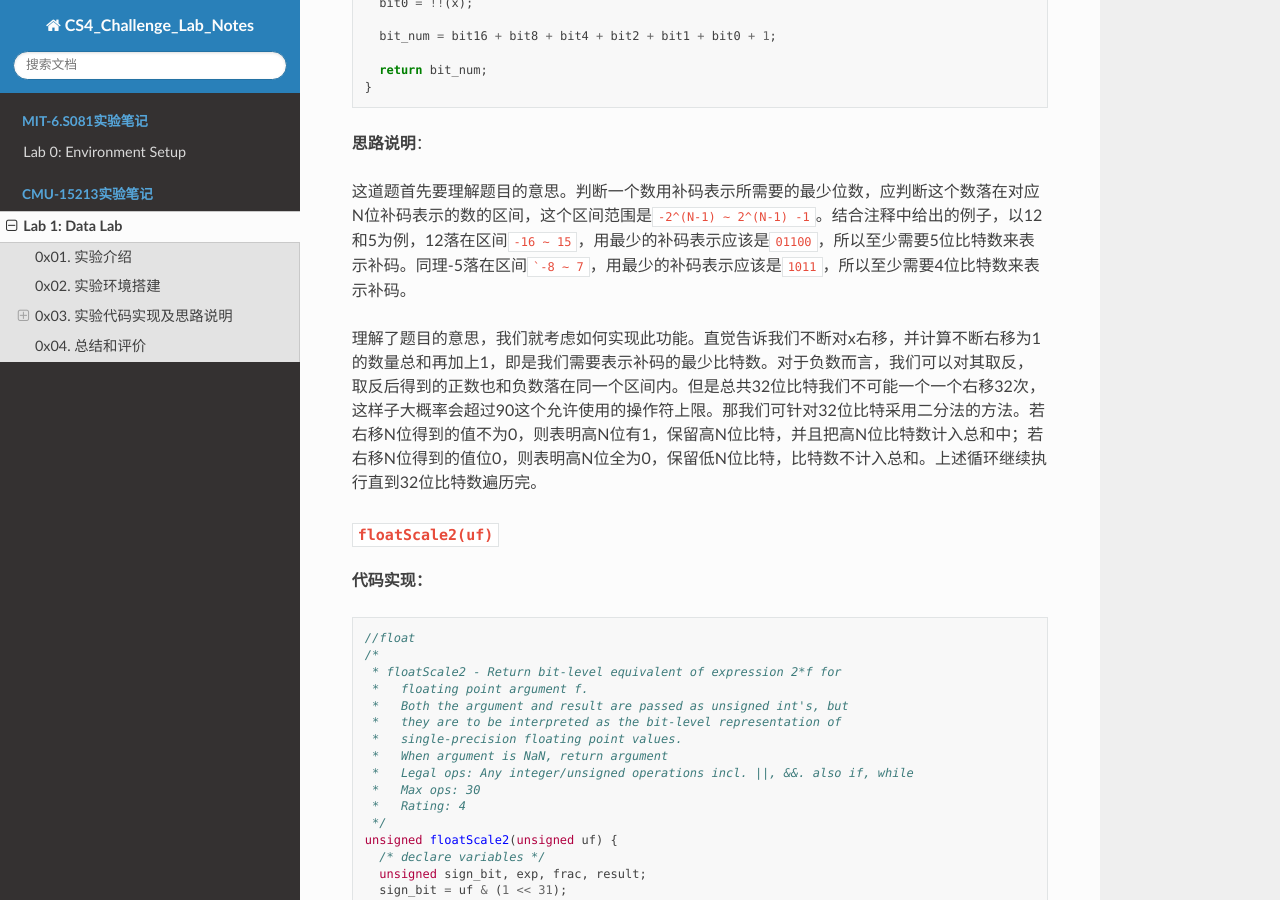
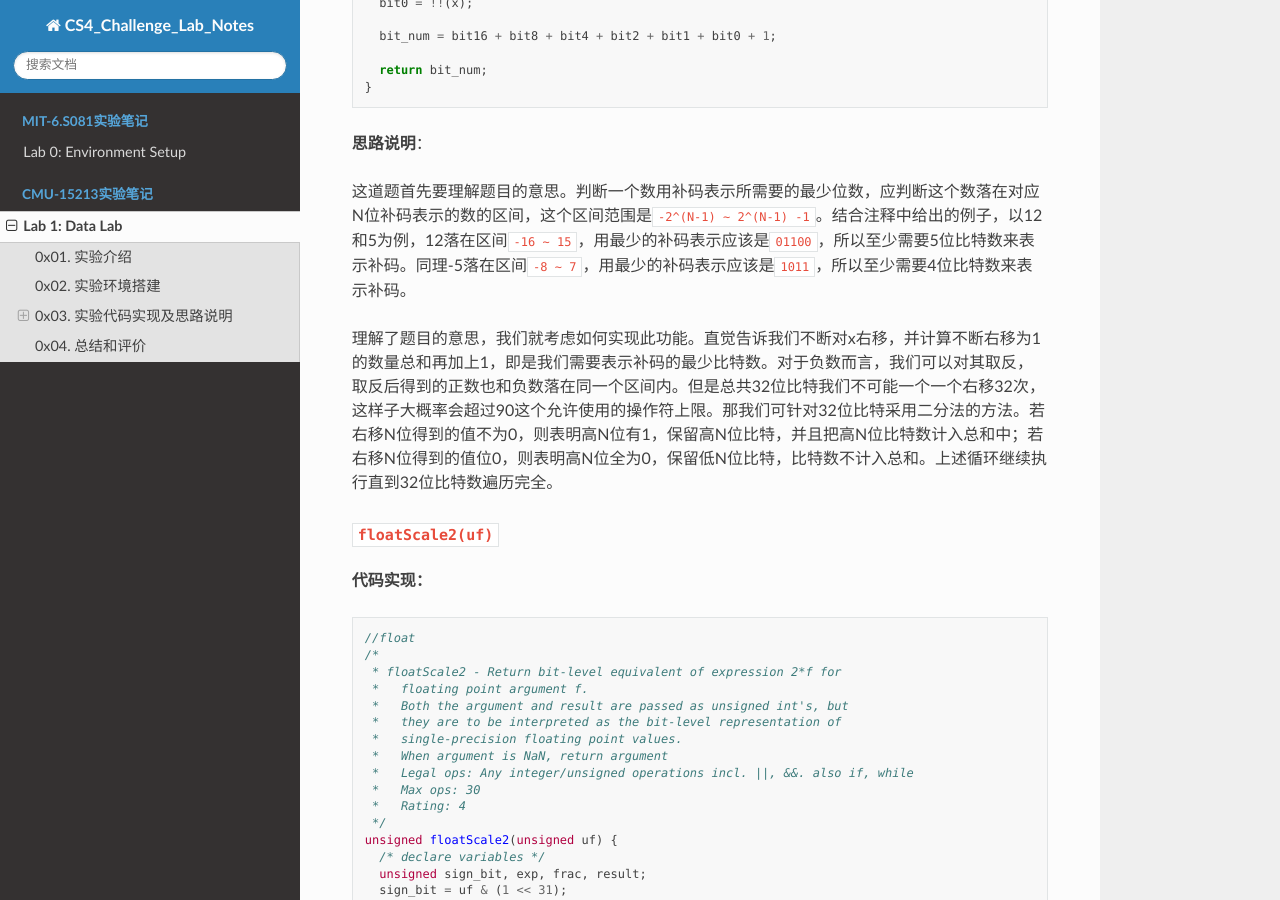
Before and after one commit to Snowball-Wang/CS4_Challenge_Lab_Summary, a Sphinx documentation site: the page built from source/cmu_15213/lab1-datalab.rst, in a window 1280 px wide and 900 px high, scrolled down 8242 px. Built offline with Sphinx 7.4.7 and the Read the Docs theme 2.0.0, drawn with Linux system fonts in a browser that asks for light colours; some of the changed text lies outside the part shown.

Commit message:
CMU-15213: fix typos in datalab report

````diff
--- a/source/cmu_15213/lab1-datalab.rst
+++ b/source/cmu_15213/lab1-datalab.rst
@@ -465,9 +465,9 @@
 
 **思路说明**\ ：
 
-这道题首先要理解题目的意思。判断一个数用补码表示所需要的最少位数，应判断这个数落在对应N位补码表示的数的区间，这个区间范围是\ ``-2^(N-1) ~ 2^(N-1) -1``\ 。结合注释中给出的例子，以12和5为例，12落在区间\ ``-16 ~ 15``\ ，用最少的补码表示应该是\ ``01100``\ ，所以至少需要5位比特数来表示补码。同理-5落在区间\ ```-8 ~ 7``\ ，用最少的补码表示应该是\ ``1011``\ ，所以至少需要4位比特数来表示补码。
+这道题首先要理解题目的意思。判断一个数用补码表示所需要的最少位数，应判断这个数落在对应N位补码表示的数的区间，这个区间范围是\ ``-2^(N-1) ~ 2^(N-1) -1``\ 。结合注释中给出的例子，以12和5为例，12落在区间\ ``-16 ~ 15``\ ，用最少的补码表示应该是\ ``01100``\ ，所以至少需要5位比特数来表示补码。同理-5落在区间\ ``-8 ~ 7``\ ，用最少的补码表示应该是\ ``1011``\ ，所以至少需要4位比特数来表示补码。
 
-理解了题目的意思，我们就考虑如何实现此功能。直觉告诉我们不断对x右移，并计算不断右移为1的数量总和再加上1，即是我们需要表示补码的最少比特数。对于负数而言，我们可以对其取反，取反后得到的正数也和负数落在同一个区间内。但是总共32位比特我们不可能一个一个右移32次，这样子大概率会超过90这个允许使用的操作符上限。那我们可针对32位比特采用二分法的方法。若右移N位得到的值不为0，则表明高N位有1，保留高N位比特，并且把高N位比特数计入总和中；若右移N位得到的值位0，则表明高N位全为0，保留低N位比特，比特数不计入总和。上述循环继续执行直到32位比特数遍历完。
+理解了题目的意思，我们就考虑如何实现此功能。直觉告诉我们不断对x右移，并计算不断右移为1的数量总和再加上1，即是我们需要表示补码的最少比特数。对于负数而言，我们可以对其取反，取反后得到的正数也和负数落在同一个区间内。但是总共32位比特我们不可能一个一个右移32次，这样子大概率会超过90这个允许使用的操作符上限。那我们可针对32位比特采用二分法的方法。若右移N位得到的值不为0，则表明高N位有1，保留高N位比特，并且把高N位比特数计入总和中；若右移N位得到的值位0，则表明高N位全为0，保留低N位比特，比特数不计入总和。上述循环继续执行直到32位比特数遍历完全。
 
 ``floatScale2(uf)``
 ^^^^^^^^^^^^^^^^^^^^^^^
````
Also changed, not shown: other parts of source/cmu_15213/lab1-datalab.rst (+3 -3 lines).
